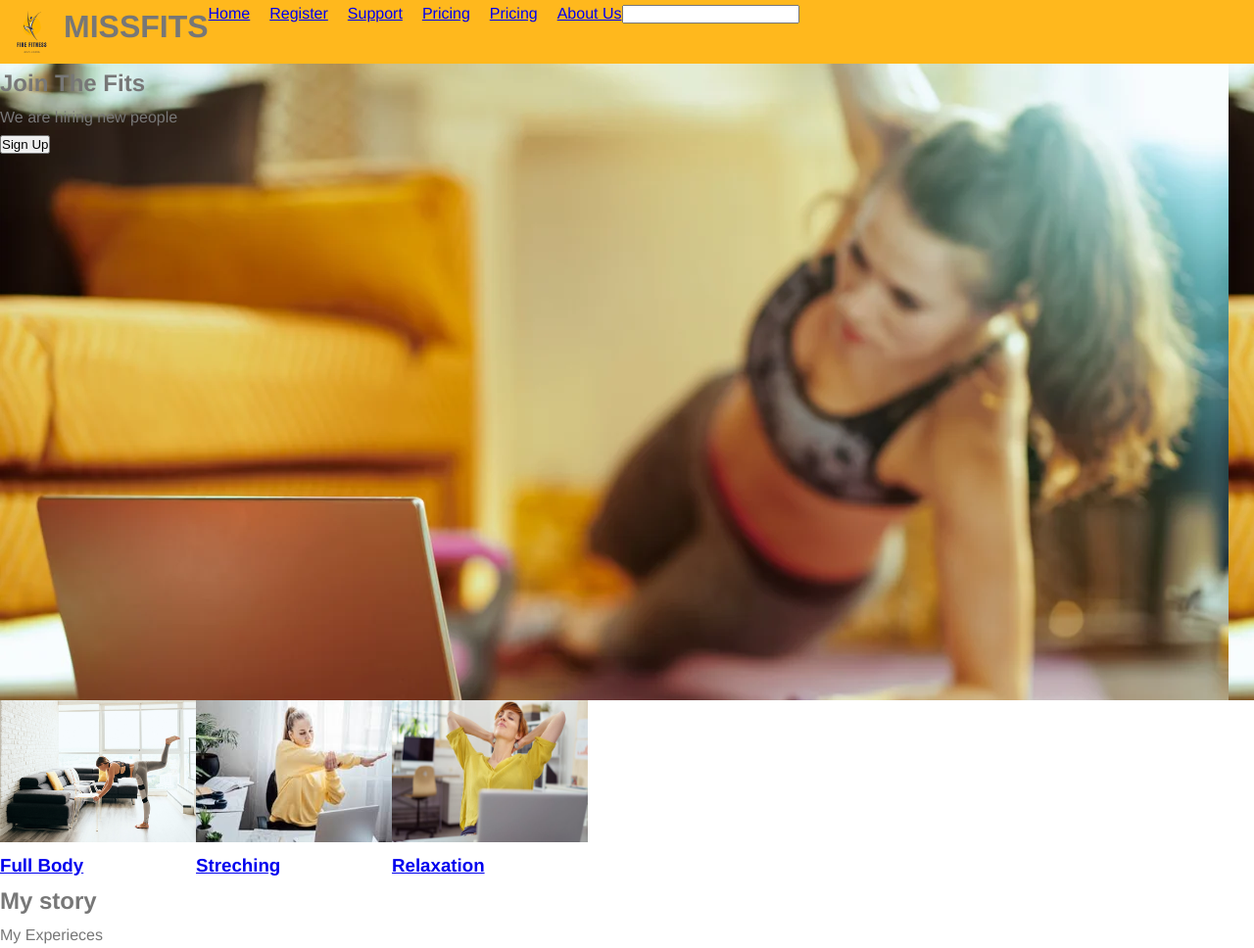
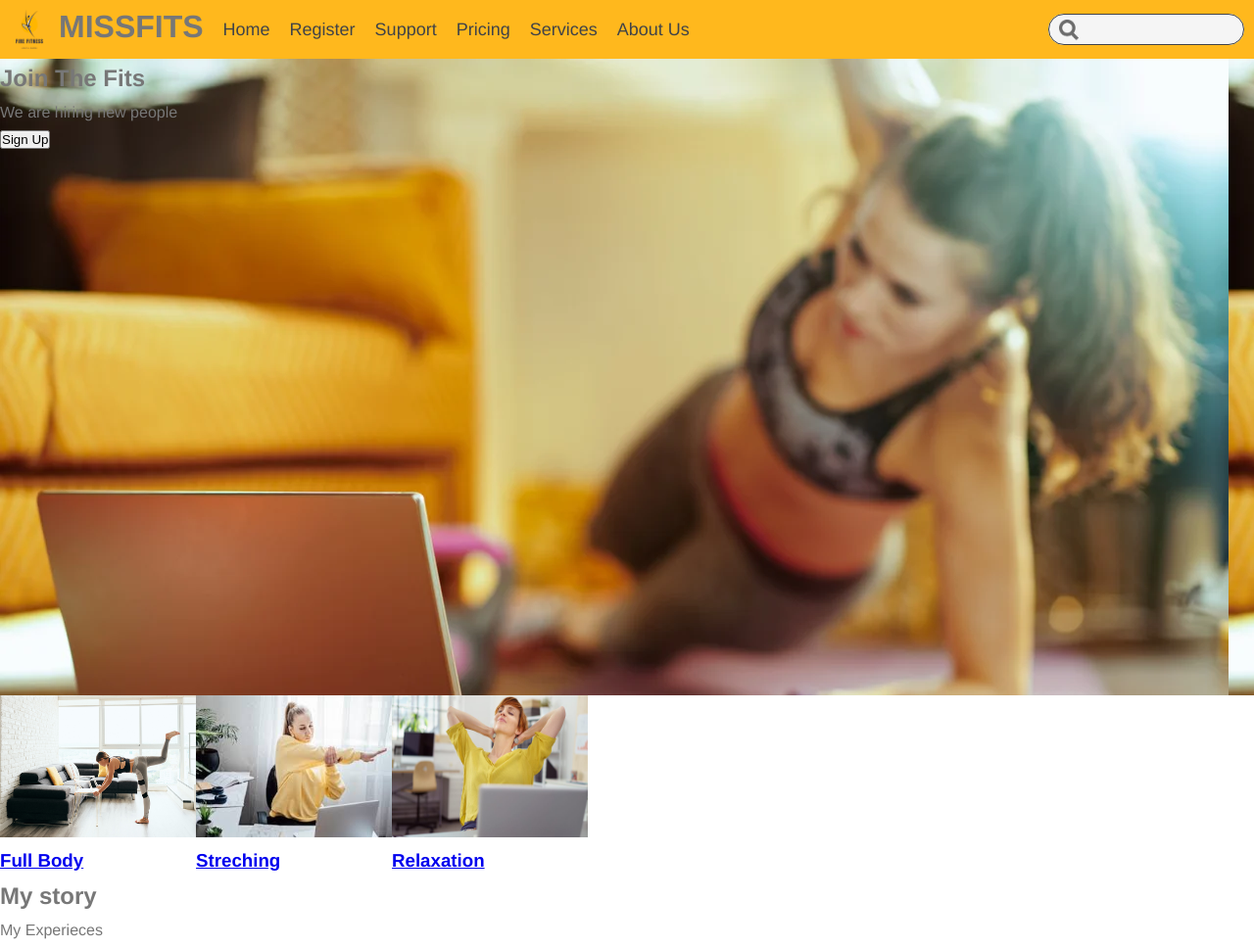
Before and after one commit to TahminehMD/fitness-webpage, a plain HTML site: page index.html in a window 1280 px wide. Shown: the whole page at 98% size. Drawn offline with Linux system fonts and the light colour scheme.

Commit message:
fix searchbar and header

```diff
--- a/index.html
+++ b/index.html
@@ -14,7 +14,7 @@
         <div class="logo-container">
             <img
                 src="images/fitness-logo-template-with-an-abstract-energetic-human-illustration-2457a-1024x1024.png"
-                alt="" width="65">
+                alt="" height="60">
 
             <h1>MISSFITS</h1>
         </div>
@@ -24,12 +24,14 @@
                 <li><a href="#">Register</a></li>
                 <li><a href="#">Support</a></li>
                 <li><a href="#">Pricing</a></li>
-                <li><a href="#">Pricing</a></li>
+                <li><a href="#">Services</a></li>
                 <li><a href="#">About Us</a></li>
             </ul>
         </nav>
         <div class="search-container">
+            <div id="input-background">
             <input type="text">
+            </div>
         </div>
 
     </header>
--- a/style.css
+++ b/style.css
@@ -24,7 +24,9 @@ body{
 
 .header{
     background-color: var(--yellow);
-    display: flex;
+    display: grid;
+    grid-template-columns: auto 1fr auto;
+
 }
 .logo-container{
     display: flex;
@@ -33,7 +35,37 @@ body{
     list-style: none;
     display: flex;
     gap: 20px;
+    padding-top: 15px;
+    padding-left:20px;
 }
+.nav-ul a{
+    text-decoration: none;
+    color:var(--gray);
+    font-size: 18px;
+}
+#input-background{
+    background-color: whitesmoke;
+    height:32px;
+    width:200px;
+    border-radius: 20px;
+    margin-top:14px;
+    margin-right: 10px;
+
+}
+.search-container input{
+      height:32px;
+      width:200px;
+      margin-right: 20px;
+      border-radius: 20px;
+      border:solid 1px var(--gray);
+      background:url(images/search.png);
+      background-size: 20px;
+      background-repeat: no-repeat;
+      background-position: 10px 5px;
+
+
+}
+
 .intro{
     background-image: url("images/intro-image.webp");
     height: 650px;
```
Also changed, not shown: images/search.png (added).
